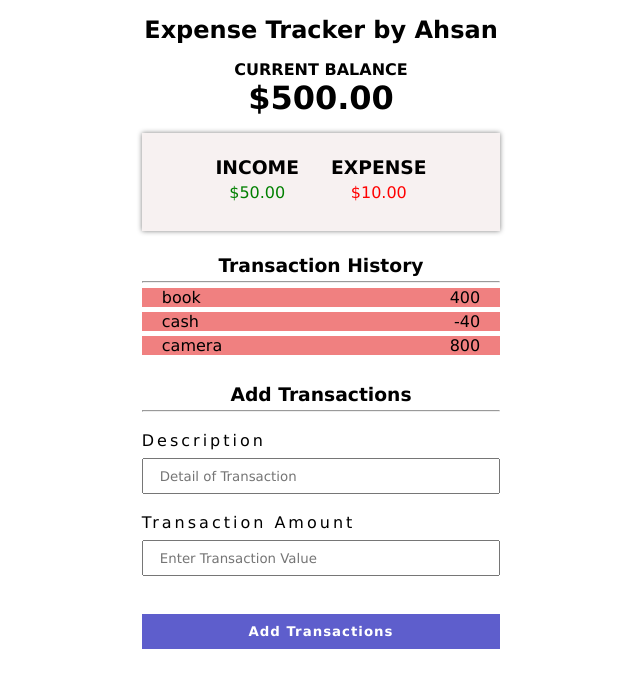
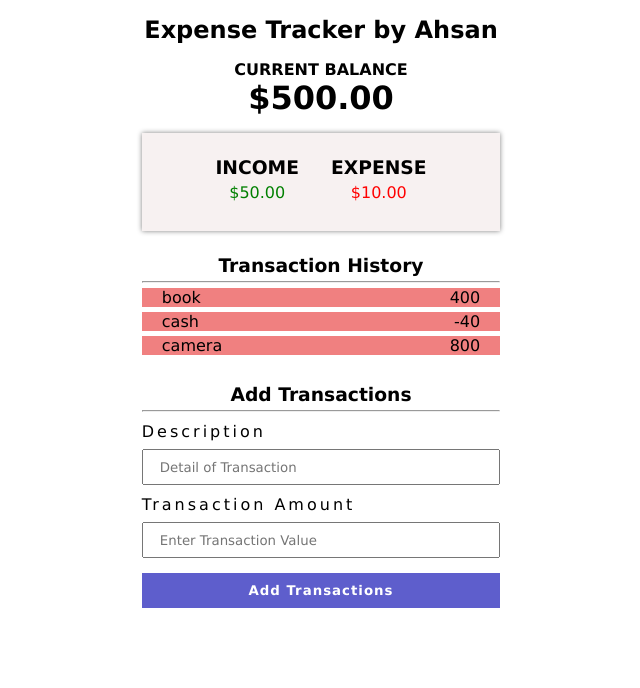
Before and after one commit to ZeeshanKhan2000/Expense-Tracker-App, a React (Create React App) app: page / in a window 1280 px wide. Shown: the top 688 px of the page, without its empty margins (319-959 px from the left). Built offline with nearby package versions, Linux system fonts and the light colour scheme.

Commit message:
updated files

```diff
--- a/src/Components/AddTransactions.js
+++ b/src/Components/AddTransactions.js
@@ -10,14 +10,14 @@ const AddTransactions = () => {
         <div className="Add-Transitions">
             <h3>Add Transactions</h3><hr />
             <form >
-                <div><br />
+                <div>
                     <label htmlFor='description' className="Add-Transitions-Des">Description</label>
-                    <input value={text} onChange={(e) => setText(e.target.value)} required className="Add-Transitions-Input" type="text" placeholder="Detail of Transaction" /><br />
+                    <input value={text} onChange={(e) => setText(e.target.value)} required className="Add-Transitions-Input" type="text" placeholder="Detail of Transaction" />
                 </div>
-                <div><br />
+                <div>
                     <label htmlFor='Amount' className="Add-Transitions-Amount">Transaction Amount</label>
-                    <input value={amount} onChange={(e) => setAmount(e.target.value)} required className="Add-Transitions-Input" type="number" placeholder="Enter Transaction Value" /><br /><br />
-                </div><br />
+                    <input value={amount} onChange={(e) => setAmount(e.target.value)} required className="Add-Transitions-Input" type="number" placeholder="Enter Transaction Value" />
+                </div>
                 <button className="Add-Transitions-btn" type="submit">Add Transactions</button>
             </form>
         </div>
--- a/src/Sass/_Add-Transaction.scss
+++ b/src/Sass/_Add-Transaction.scss
@@ -13,6 +13,7 @@
     display: flex;
     justify-content: flex-start;
     letter-spacing: 3px;
+    padding-top: 10px;
   }
 
   &-Input{
@@ -25,6 +26,8 @@
     display: flex;
     justify-content: flex-start;
     letter-spacing: 3px;
+    padding-top: 10px;
+
   }
 
   &-btn{
@@ -35,6 +38,7 @@
     font-weight: bold;
     color: white;
     border: none;
+    margin-top: 15px;
   }
 
   }
```
